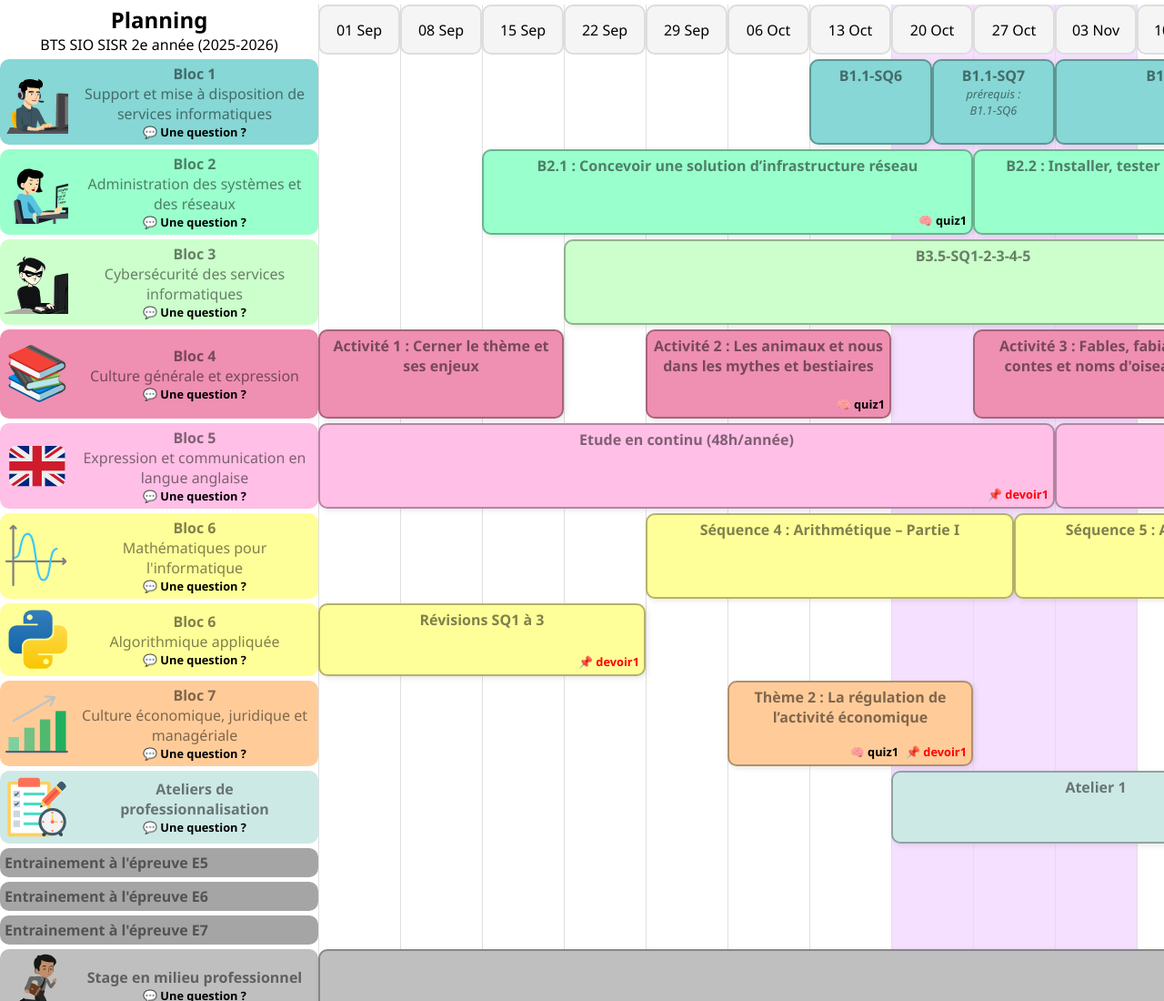
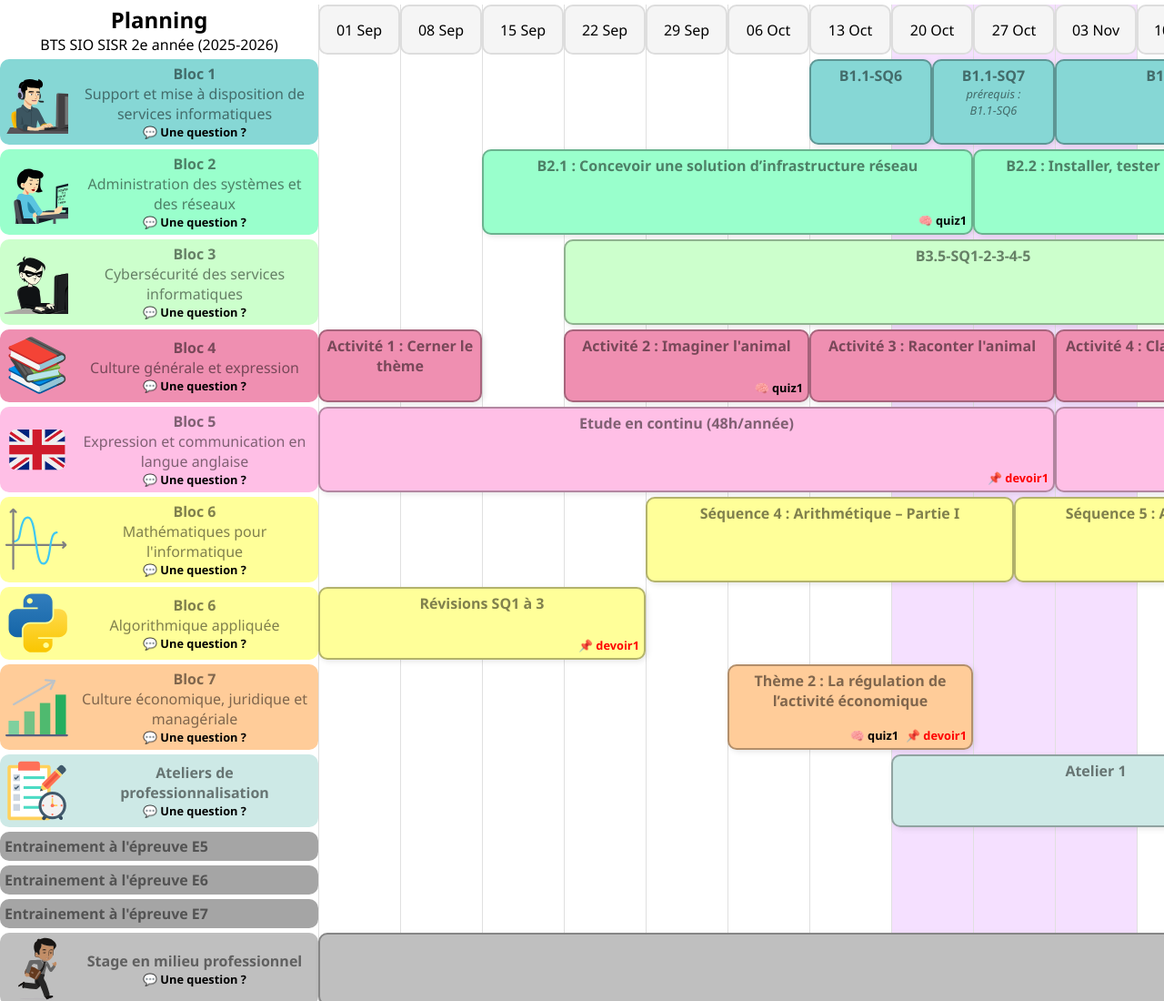
Before and after one commit to bts-sio-planning/bts-sio-planning.github.io, a plain HTML site: page sisr2/index.html in a window 1280 px wide. Shown: the top 1100 px of the page at 91% size. Drawn offline with Linux system fonts and the light colour scheme.

Commit message:
maj français BTS2 complet

```diff
--- a/sisr2/index.html
+++ b/sisr2/index.html
@@ -694,7 +694,7 @@ function getMatieres() {
 		{ description: "Technicien en informatique de 1er niveau", nom: "Bloc 1", nomlong: "Support et mise à disposition de services informatiques", alias: "B1", id: "14760", fond:"#86D7D5", svg: 1, devoir: 10, question: "2#TutoratIndividuel"},
 		{ description: "Technicien spécialiste en systèmes et réseaux", nom: "Bloc 2", nomlong: "Administration des systèmes et des réseaux", alias: "B2", id: "14772", fond:"#99FFCC", svg: 2, devoir: 7, question: "2#TutoratIndividuel"},
 		{ description: "Technicien en cybersécurité", nom: "Bloc 3", nomlong: "Cybersécurité des services informatiques", alias: "B3", id: "14773", fond:"#CCFFCC", svg: 3, devoir: 9, question: "2#TutoratIndividuel"},
-		{ description: "", nom: "Bloc 4", nomlong: "Culture générale et expression", alias: "B4", id: "820", fond:"#EF8FB1", svg: 4, devoir: 12, question: "11"},
+		{ description: "", nom: "Bloc 4", nomlong: "Culture générale et expression", alias: "B4", id: "820", fond:"#EF8FB1", svg: 4, devoir: 16, question: "15"},
 		{ description: "", nom: "Bloc 5", nomlong: "Expression et communication en langue anglaise", alias: "B5", id: "14764", fond:"#FFBFE6", svg: 5, devoir: 4, question: "2#TutoratIndividuel"},
 		{ description: "", nom: "Bloc 6", nomlong: "Mathématiques pour l'informatique", alias: "B6 math", id: "14763", fond:"#FFFF99", svg: 6, devoir: 10, question: "2#TutoratIndividuel"},
 		{ description: "", nom: "Bloc 6", nomlong: "Algorithmique appliquée", alias: "B6 algo", id: "14761", fond:"#FFFF99", svg: 7, devoir: 7, question: "2#TutoratIndividuel"},
@@ -743,20 +743,18 @@ function getSequences() {
 		{ matiere: "B3", nom: "", nbsem:2},
 		{ matiere: "B3", competence: 5, idcompetence: 6, nom: "B3.5-SQ6-7-8-9-10", nbsem:8, prerequis: "", devoir: 2},
 
-		{ matiere: "B4", competence: 1, nom: "Activité 1 : Cerner le thème et ses enjeux", nbsem:3, prerequis: ""},
+		{ matiere: "B4", competence: 2, nom: "Activité 1 : Cerner le thème", nbsem:2, prerequis: ""},
 		{ matiere: "B4", nom: "", nbsem:1},
-		{ matiere: "B4", competence: 2, nom: "Activité 2 : Les animaux et nous dans les mythes et bestiaires", nbsem:3, prerequis: "", quiz: 1},
+		{ matiere: "B4", competence: 3, nom: "Activité 2 : Imaginer l'animal", nbsem:3, prerequis: "", quiz: 1},
+		{ matiere: "B4", competence: 4, nom: "Activité 3 : Raconter l'animal", nbsem:3, prerequis: ""},
+		{ matiere: "B4", competence: 5, nom: "Activité 4 : Classer les animaux", nbsem:3, prerequis: ""},
 		{ matiere: "B4", nom: "", nbsem:1},
-		{ matiere: "B4", competence: 3, nom: "Activité 3 : Fables, fabiaux, contes et noms d'oiseaux", nbsem:3, prerequis: ""},
+		{ matiere: "B4", competence: 6, nom: "Activité 5 : Juger et défendre l'animal", nbsem:3, prerequis: "", devoir: 1},
+		{ matiere: "B4", competence: 7, nom: "Activité 6 : A hauteur d'animal", nbsem:3, prerequis: ""},
+		{ matiere: "B4", competence: 8, nom: "Activité 7 : Et demain ?", nbsem:3, prerequis: "", quiz: 2},
 		{ matiere: "B4", nom: "", nbsem:1},
-		{ matiere: "B4", competence: 4, nom: "Activité 4 : Comment classer les animaux ?", nbsem:3, prerequis: ""},
-		{ matiere: "B4", nom: "", nbsem:1},
-		{ matiere: "B4", competence: 5, nom: "Activité 5 : Juger et défendre l'animal", nbsem:3, prerequis: "", devoir: 1},
-		{ matiere: "B4", nom: "", nbsem:1},
-		{ matiere: "B4", competence: 6, nom: "Activité 6 : Aimer l'animal - L'animal charismatique", nbsem:2.5, prerequis: ""},
-		{ matiere: "B4", competence: 7, nom: "Activité 7 : Et demain… L'effondrement de la biodiversité...", nbsem:2.5, prerequis: "", quiz: 2},
-		{ matiere: "B4", nom: "", nbsem:1},
-		{ matiere: "B4", competence: -1, nom: "Séquence 2", nbsem:3, prerequis: "", devoir: 2},
+		{ matiere: "B4", competence: 9, nom: "Activité 8 : Les questions sur corpus", nbsem:3, prerequis: ""},
+		{ matiere: "B4", competence: 10, nom: "Activité 9 : L'essai", nbsem:3, prerequis: ""},
 
 		{ matiere: "B5", competence: 1, nom: "Etude en continu (48h/année)", nbsem:9, prerequis: "", devoir: 1},
 		{ matiere: "B5", competence: 1, nom: " ", nbsem:17, prerequis: "", devoir: 2},
```
Also changed, not shown: slam2/index.html (+10 -12 lines).
